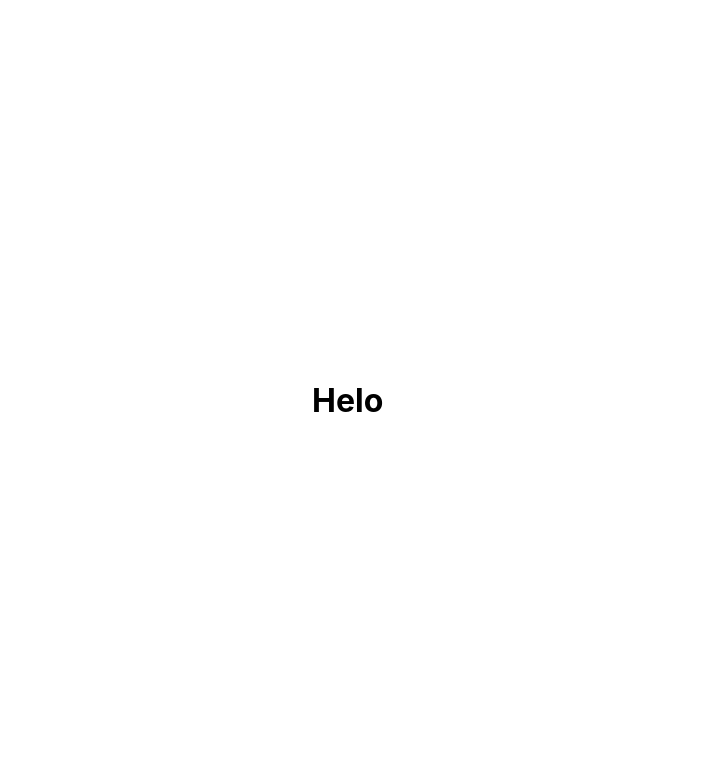
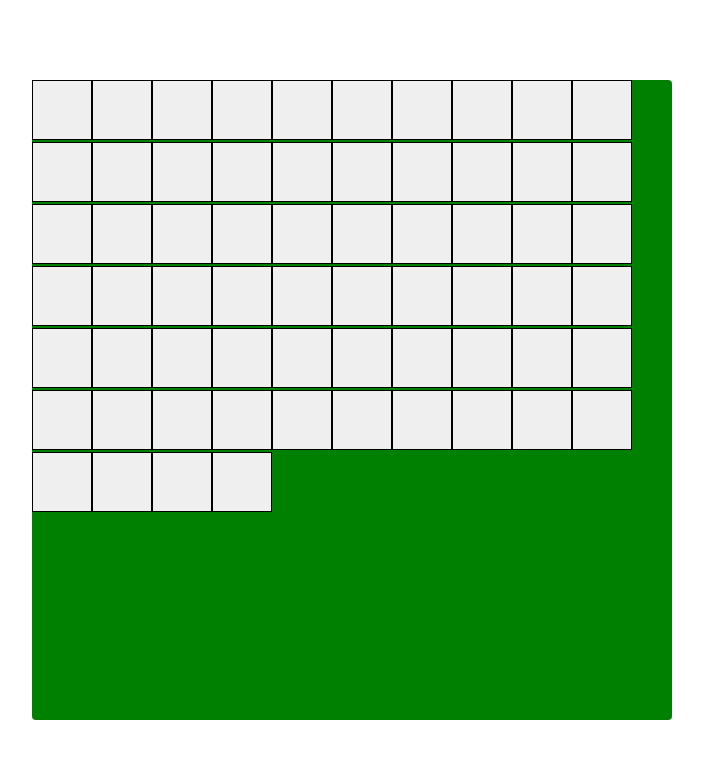
Before and after one commit to jackychoi26/play-othello-online, a Next.js app: page / in a window 1280 px wide. Shown: the top 758 px of the page, without its empty margins (288-991 px from the left). Built offline with nearby package versions, Linux system fonts and the light colour scheme.

Commit message:
feat: basic UI implementation

```diff
--- a/src/components/Board.tsx
+++ b/src/components/Board.tsx
@@ -1,24 +1,36 @@
 import * as React from 'react';
 import styled from 'styled-components';
-import Game from '../models/game';
+import Constants from '../constants';
+import Square from './Square';
 
-type BoardProps = {};
-
-const Container = styled.div`
-  width: 80px;
-  height: 80px;
+const GameBoard = styled.div`
+  width: 640px;
+  height: 640px;
+  border-radius: 4px;
+  background-color: ${Constants.colors.boardColor};
 `;
 
 const boardSize = 8;
 
-const Board = (boardProps: BoardProps) => {
-  const getBoard = () => {};
+type BoardProps = {};
 
-  return (
-    <Container>
-      <h1>Helo</h1>
-    </Container>
-  );
+const Board = (props: BoardProps) => {
+  const getBoard = () => {
+    let squares = [];
+
+    for (let i = 0; i < 64; i++) {
+      squares.push(<Square onPress={onSquarePress} />);
+    }
+
+    return squares;
+  };
+
+  const onSquarePress = () => {
+    console.log('HASIDOSJA');
+    return false;
+  };
+
+  return <GameBoard>{getBoard()}</GameBoard>;
 };
 
 export default Board;
--- /dev/null
+++ b/src/components/Square.tsx
@@ -0,0 +1,35 @@
+import { SERVER_PROPS_ID } from 'next/dist/shared/lib/constants';
+import * as React from 'react';
+import styled from 'styled-components';
+
+import Constants from '../constants';
+
+const SquareButton = styled.button`
+  width: 60px;
+  height: 60px;
+  border: 1px solid black;
+  /* background-color: ${Constants.colors.boardColor}; */
+`;
+
+const Disc = styled.div`
+  width: 50px;
+  height: 50px;
+  margin: 5px;
+  color: ${(props: SquareProps) => props.disc};
+`;
+
+type SquareProps = {
+  onPress(): boolean;
+  steps?: number;
+  disc?: 'black' | 'white';
+};
+
+const Square = (props: SquareProps) => {
+  return (
+    <SquareButton onClick={props.onPress}>
+      <Disc />
+    </SquareButton>
+  );
+};
+
+export default Square;
--- /dev/null
+++ b/src/constants/colors.ts
@@ -0,0 +1,3 @@
+export default {
+    boardColor: 'green',
+}
--- /dev/null
+++ b/src/constants/index.ts
@@ -0,0 +1,5 @@
+import Colors from './colors'
+
+export default {
+    colors: Colors,
+}
```
Also changed, not shown: src/components/Disk.tsx (deleted, +0 -18 lines), src/components/Piece.tsx (deleted, +0 -18 lines), 1 other file (tests, documents, lock files or other folders).
